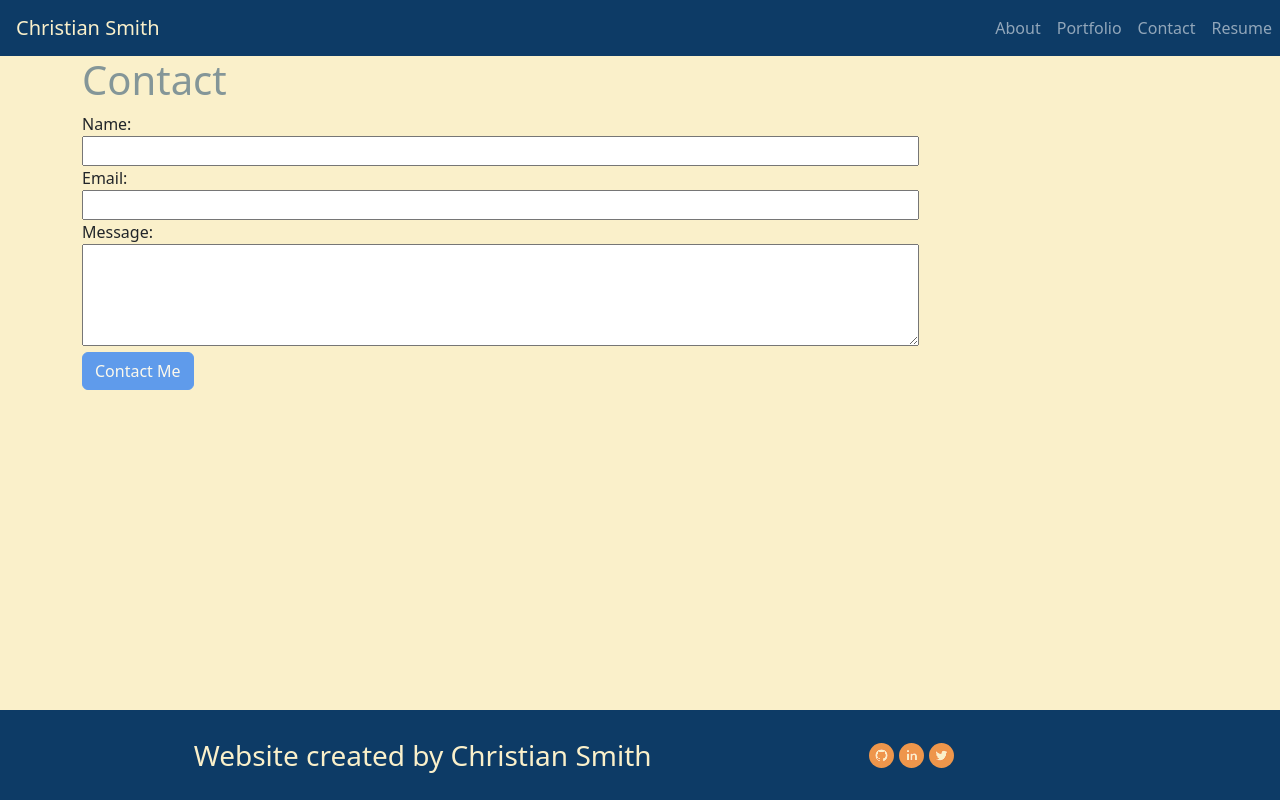
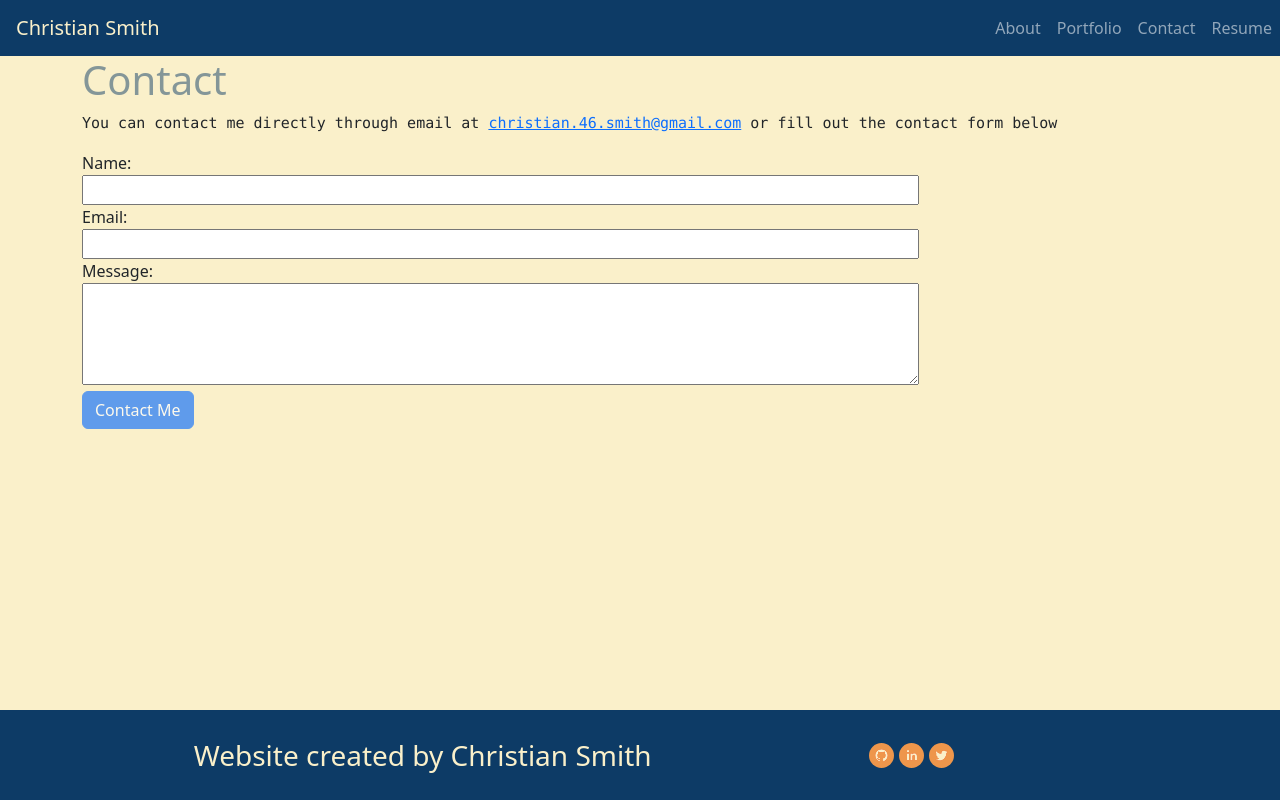
Before and after one commit to ChristianSmith46/Portfolio, a React (Create React App) app: page /#/contact in a window 1280 px wide. Built offline with nearby package versions, Linux system fonts and the light colour scheme.

Commit message:
Added a mailto href in the contact page so they people can email me directly

```diff
--- a/src/componenets/pages/Contact.js
+++ b/src/componenets/pages/Contact.js
@@ -37,6 +37,7 @@ function Contact() {
     return (
         <Container>
             <h1>Contact</h1>
+            <p style={{fontSize: 15}}>You can contact me directly through email at <a href='mailto:christian.46.smith@gmail.com'>christian.46.smith@gmail.com</a> or fill out the contact form below</p>
             <form
                 className="flex-row justify-center justify-space-between-md align-center"
                 onSubmit={handleFormSubmit}
```
